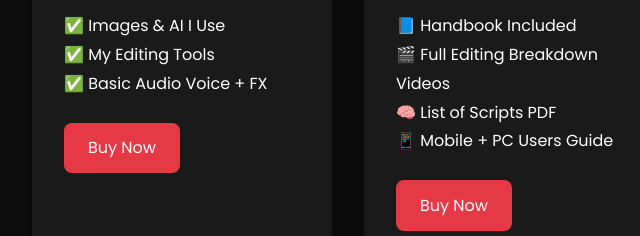
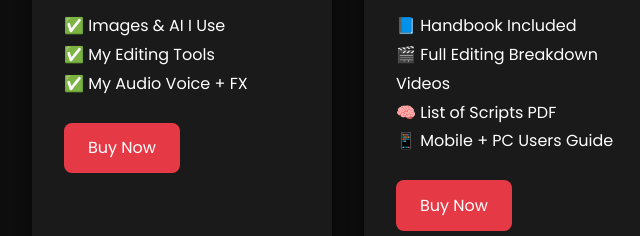
Before and after one commit to nobodie0raj/coursepage, a plain HTML site: page index.html in a window 1280 px wide. Shown: the part 339-575 px from the top of the page, 126-766 px from the left. Drawn offline with Linux system fonts and the light colour scheme.

Commit message:
Update index.html

```diff
--- a/index.html
+++ b/index.html
@@ -191,7 +191,7 @@
       <ul>
         <li>✅ Images & AI I Use</li>
         <li>✅ My Editing Tools </li>
-        <li>✅ Basic Audio Voice + FX</li>
+        <li>✅ My Audio Voice + FX</li>
       </ul>
       <a href="https://t.me/angadbr" target="_blank" class="btn">Buy Now</a>
     </div>
```
